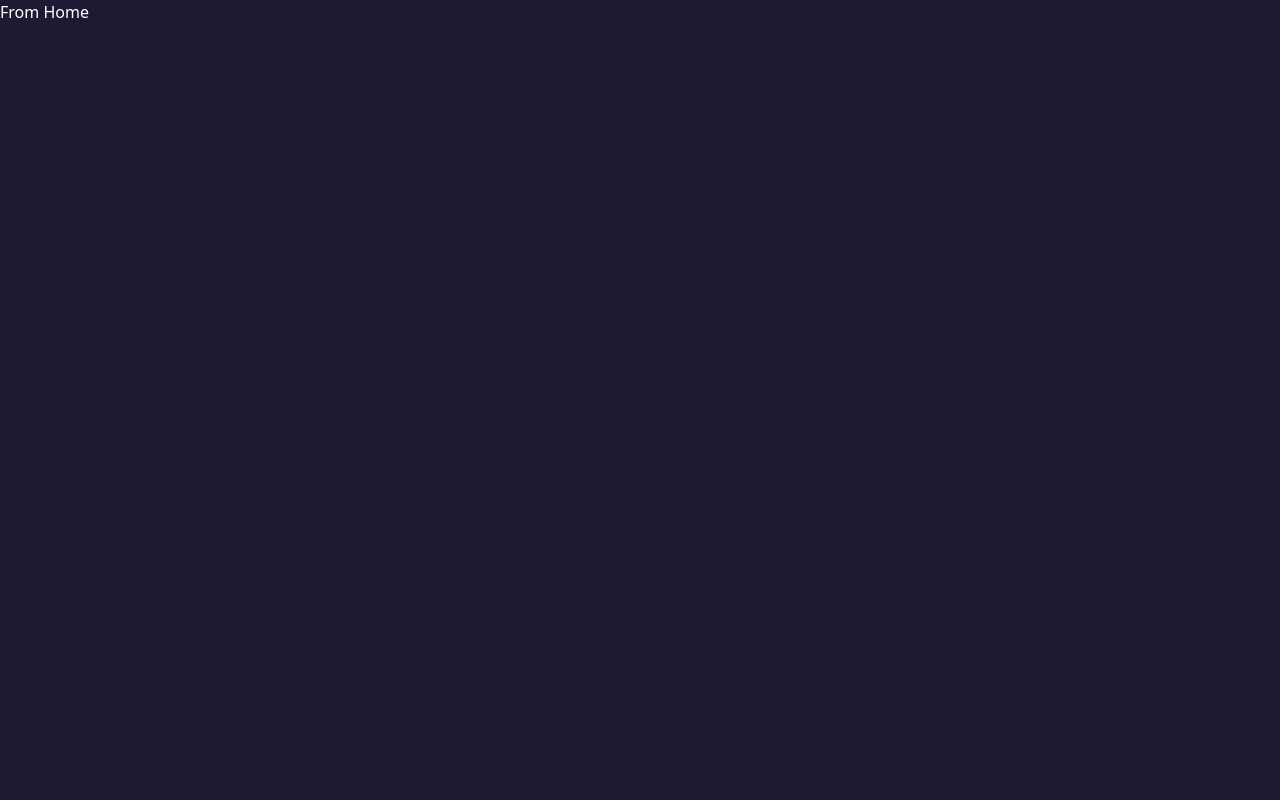
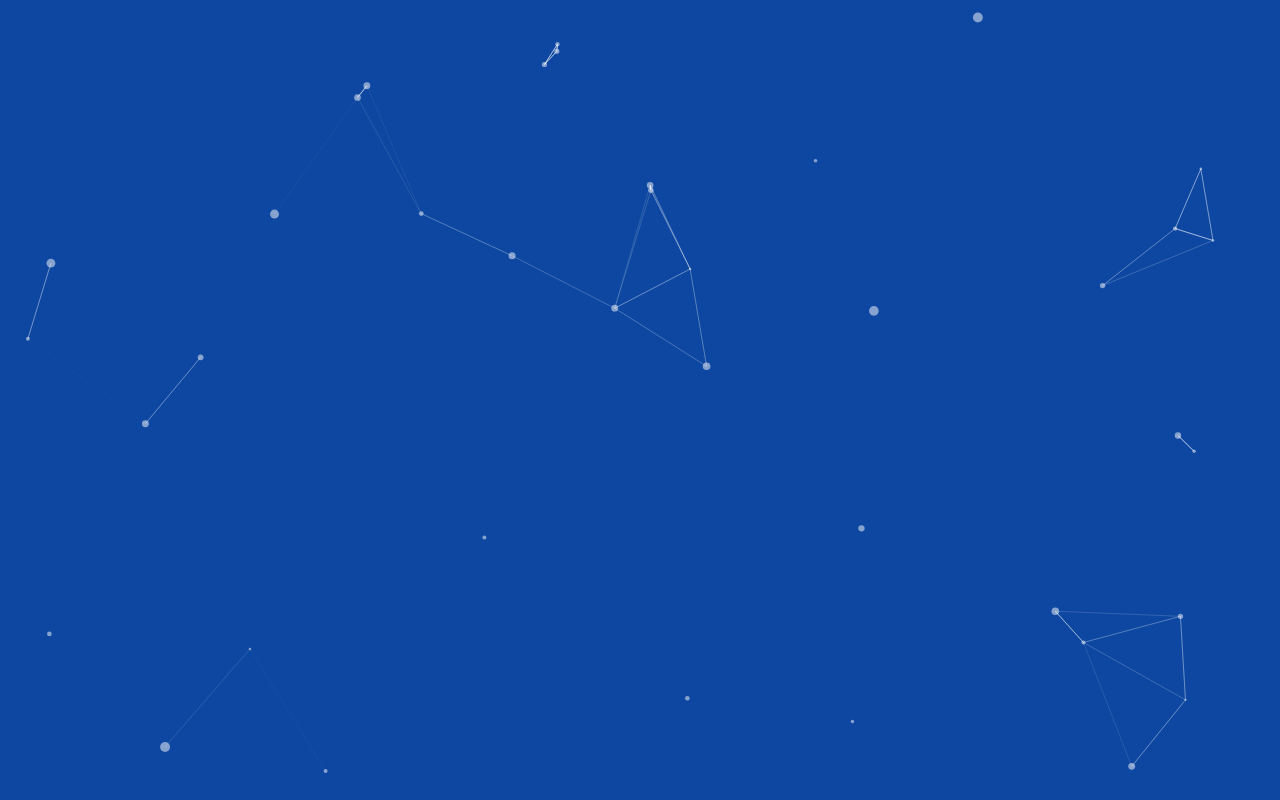
Before and after one commit to malessan4/portfolio-landing, a Next.js app: page / in a window 1280 px wide. Built offline with nearby package versions, Linux system fonts and the light colour scheme.

Commit message:
se crea el componente particles y se instala tsparticles

```diff
--- /dev/null
+++ b/src/app/components/cover-particles.tsx
@@ -0,0 +1,93 @@
+import { useCallback, useEffect, useState } from "react";
+import Particles, { initParticlesEngine } from "@tsparticles/react";
+import type { Container, Engine } from "@tsparticles/engine";
+import { loadSlim } from "@tsparticles/slim";
+
+const CoverParticles = () => {
+    const [init, setInit] = useState(false);
+
+    useEffect(() => {
+        initParticlesEngine(async (engine) => {
+            await loadSlim(engine);
+        }).then(() => {
+            setInit(true);
+        });
+    }, []);
+
+    return (
+        init && (
+            <Particles
+                id="tsparticles"
+                options={{
+                    background: {
+                        color: {
+                            value: "#0d47a1",
+                        },
+                    },
+                    fpsLimit: 120,
+                    interactivity: {
+                        events: {
+                            onClick: {
+                                enable: true,
+                                mode: "push",
+                            },
+                            onHover: {
+                                enable: true,
+                                mode: "repulse",
+                            },
+                        },
+                        modes: {
+                            push: {
+                                quantity: 4,
+                            },
+                            repulse: {
+                                distance: 200,
+                                duration: 0.4,
+                            },
+                        },
+                    },
+                    particles: {
+                        color: {
+                            value: "#ffffff",
+                        },
+                        links: {
+                            color: "#ffffff",
+                            distance: 150,
+                            enable: true,
+                            opacity: 0.5,
+                            width: 1,
+                        },
+                        move: {
+                            direction: "none",
+                            enable: true,
+                            outModes: {
+                                default: "bounce",
+                            },
+                            random: false,
+                            speed: 6,
+                            straight: false,
+                        },
+                        number: {
+                            density: {
+                                enable: true,
+                            },
+                            value: 80,
+                        },
+                        opacity: {
+                            value: 0.5,
+                        },
+                        shape: {
+                            type: "circle",
+                        },
+                        size: {
+                            value: { min: 1, max: 5 },
+                        },
+                    },
+                    detectRetina: true,
+                }}
+            />
+        )
+    );
+};
+
+export default CoverParticles;
--- a/src/app/page.tsx
+++ b/src/app/page.tsx
@@ -1,7 +1,14 @@
-import Image from "next/image";
+import CoverParticles from "./components/cover-particles"
+
 
 export default function Home() {
   return (
-     <p>From Home</p>
+    <main>
+      <div className="flex min-h-[100vh] h-full bg-no-repeat bg-gradient-cover">
+        <CoverParticles />
+        <p></p>
+      </div>
+    </main>
+
   );
 }
```
Also changed, not shown: package.json (+8 -6 lines), 1 other file (tests, documents, lock files or other folders).
